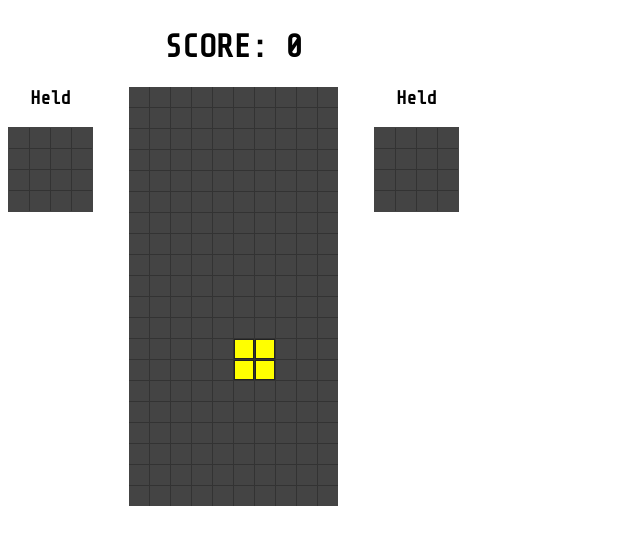
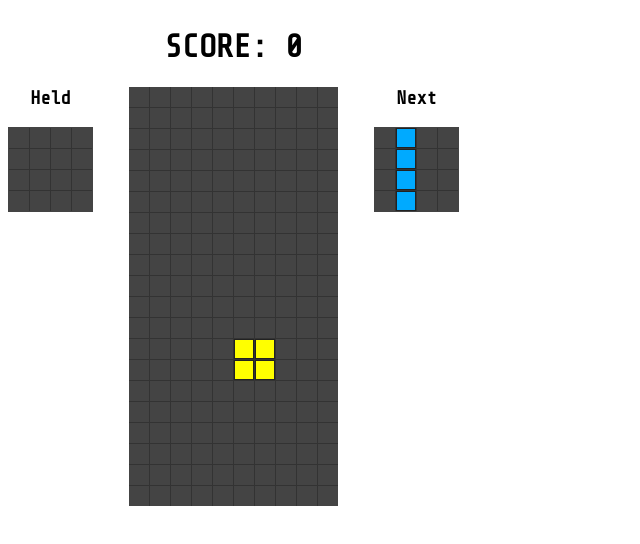
Before and after one commit to MartinH2k3/Tetris, a Vue app: page / in a window 1280 px wide. Shown: the top 544 px of the page, without its empty margins (0-640 px from the left). Built offline with nearby package versions, Linux system fonts and the light colour scheme; a web font is replaced by a local one.

Commit message:
Shows next shape

```diff
--- a/src/components/Tetris.vue
+++ b/src/components/Tetris.vue
@@ -201,6 +201,7 @@ function checkFullRows(): number {
 }
 
 let currTetromino = spawnTetromino();
+let nextShape: Ref<TetrominoShape> = ref(randomChoice(["I", "L", "J", "S", "Z", "T", "O"]));
 let heldShape: Ref<TetrominoShape | null> = ref(null);
 let switched = false;
 function fall(tetromino: Tetromino): void {
@@ -210,7 +211,8 @@ function fall(tetromino: Tetromino): void {
     renderMove(before, tetromino);
   } else {
     score.value += checkFullRows();
-    currTetromino = spawnTetromino();
+    currTetromino = spawnTetromino(nextShape.value);
+    nextShape.value = randomChoice(["I", "L", "J", "S", "Z", "T", "O"]);
     switched = false;
   }
 }
@@ -232,6 +234,10 @@ function handleKeyDown(event: KeyboardEvent) {
       console.log('switching')
       let temp = currTetromino.shape;
       switched = true;
+      if (heldShape.value === null) {
+        heldShape.value = nextShape.value;
+        nextShape.value = randomChoice(["I", "L", "J", "S", "Z", "T", "O"]);
+      }
       currTetromino = spawnTetromino(heldShape.value);
       heldShape.value = temp;
       break;
@@ -254,16 +260,20 @@ function handleKeyDown(event: KeyboardEvent) {
 // held tetromino
 const tetrominoPositions: Record<TetrominoShape, Array<{ x: number; y: number }>> = {
   I: [{ x: 1, y: 0 }, { x: 1, y: 1 }, { x: 1, y: 2 }, { x: 1, y: 3 }],
-  J: [{ x: 0, y: 1 }, { x: 1, y: 1 }, { x: 1, y: 2 }, { x: 1, y: 3 }],
-  L: [{ x: 2, y: 1 }, { x: 1, y: 1 }, { x: 1, y: 2 }, { x: 1, y: 3 }],
+  J: [{ x: 2, y: 1 }, { x: 1, y: 1 }, { x: 1, y: 2 }, { x: 1, y: 3 }],
+  L: [{ x: 0, y: 1 }, { x: 1, y: 1 }, { x: 1, y: 2 }, { x: 1, y: 3 }],
   O: [{ x: 1, y: 1 }, { x: 2, y: 1 }, { x: 1, y: 2 }, { x: 2, y: 2 }],
   S: [{ x: 1, y: 1 }, { x: 2, y: 1 }, { x: 0, y: 2 }, { x: 1, y: 2 }],
   T: [{ x: 1, y: 1 }, { x: 0, y: 2 }, { x: 1, y: 2 }, { x: 2, y: 2 }],
   Z: [{ x: 0, y: 1 }, { x: 1, y: 1 }, { x: 1, y: 2 }, { x: 2, y: 2 }],
 };
-const occupiedCells = computed(() => {
+const heldShapeCells = computed(() => {
   if (!heldShape.value) return [];
   return tetrominoPositions[heldShape.value!];
+});
+
+const nextShapeCells = computed(() => {
+  return tetrominoPositions[nextShape.value];
 });
 
 // style
@@ -275,7 +285,11 @@ function tileClass(tile: string | null): string {
 }
 
 function isHeldCell(row: number, col: number): boolean {
-  return occupiedCells.value.some(cell => cell.x === col && cell.y === row);
+  return heldShapeCells.value.some(cell => cell.x === col && cell.y === row);
+}
+
+function isNextCell(row: number, col: number): boolean {
+  return nextShapeCells.value.some(cell => cell.x === col && cell.y === row);
 }
 
 
@@ -335,7 +349,7 @@ onUnmounted(() => {
       </div>
     </div>
     <div class="side-container">
-      <h3 class="side-title">Held</h3>
+      <h3 class="side-title">Next</h3>
       <div class="side-grid">
         <div
             v-for="(row, rowIndex) in 4"
@@ -348,9 +362,9 @@ onUnmounted(() => {
               class="side-grid-cell"
           >
             <div
-                v-if="isHeldCell(rowIndex, colIndex)"
+                v-if="isNextCell(rowIndex, colIndex)"
                 class="side-grid-tetromino"
-                :class="`${heldShape.toLowerCase()}_block`"
+                :class="`${nextShape.toLowerCase()}_block`"
             ></div>
           </div>
         </div>
```
